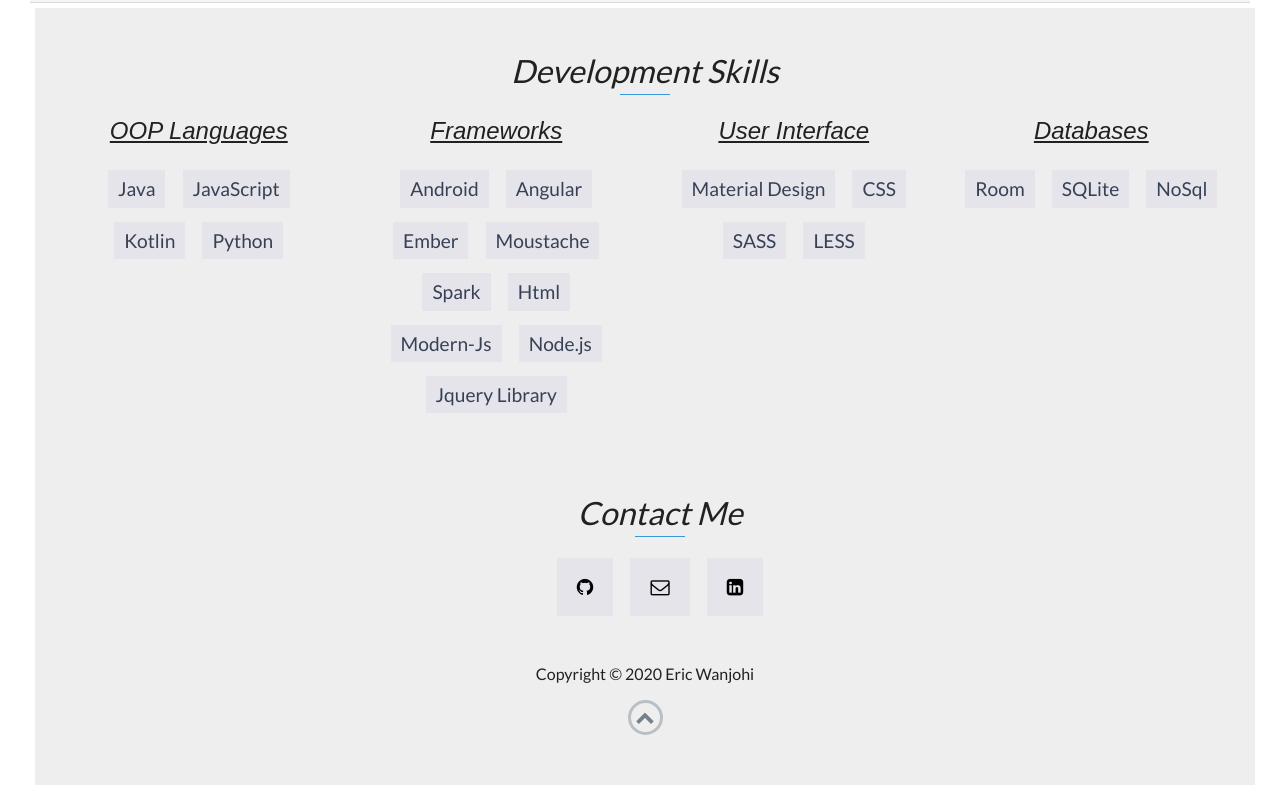
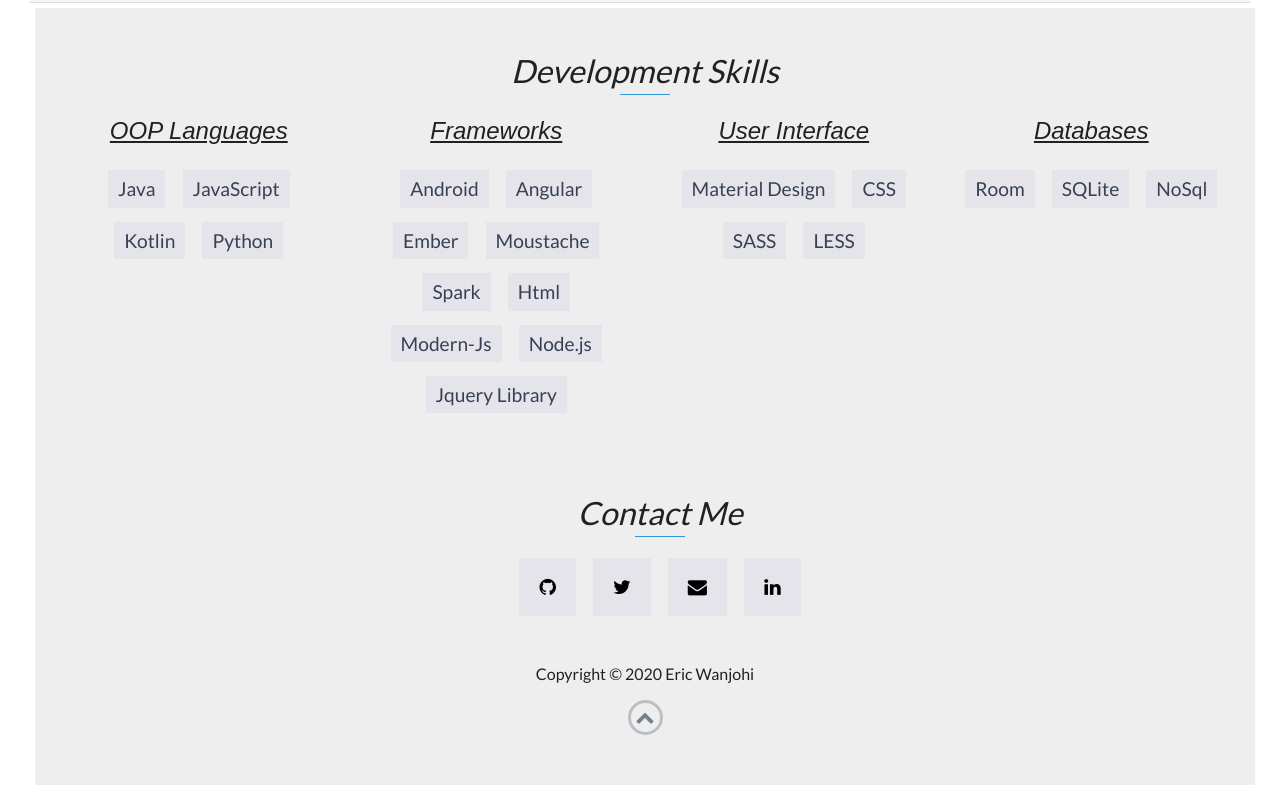
Before and after one commit to EricWanjohi/eric-portfolio, a website: page index.html in a window 1280 px wide. Shown: the part 1561-2361 px from the top of the page. Drawn offline with nearby package versions, Linux system fonts and the light colour scheme.

Commit message:
- Added and Changed twitter path. - Added email-me css block. - Removed caret in gulp  version to try heroku upload

```diff
--- a/css/styles.css
+++ b/css/styles.css
@@ -58,7 +58,7 @@
 #stackOverflowIcon:hover{color: #FFA000}
 #linkedIn:hover{color: #3F51B5}
 #twitterIcon:hover{color: #03A9F4}
-#googlePlusIcon:hover{color: #F44336}
+#email-me:hover{color: tomato}
 #Framework{margin-top:10px;}
 .TodoList-image{background-image: "images/lakeside.jpg";max-height: 350px;max-width: 350px;}
 #about-photo{background:url("../images/me1.jpg");background-size: cover;background-repeat: no-repeat;background-position: center;border-radius: 360px;}
@@ -98,7 +98,7 @@
 .top i{color:#74808a}
 .social{text-align:right}
 .social ul{margin:5px 0 0 0;padding:0}
-.social li{display:inline-block;font-size:1.25em;list-style:none; color: #;}
+.social li{display:inline-block;font-size:1.25em;list-style:none; color: #ffffff;}
 .social a{display:block;color:#000000;padding:10px;}
 .btn-rounded-blue{background: rgba(33,120,180, 0.8); display:inline-block;color:#ffffff;padding:5px 10px; border:1px solid #ffffff;border-radius:0px;transition:.3s ease all; align-self: center;
 margin-bottom: 40px; margin-top: -20px}
--- a/index.html
+++ b/index.html
@@ -170,10 +170,13 @@
                                 <a href="https://www.github.com/EricWanjohi" target="_blank"><i class="fa fa-github" aria-hidden="true" id="githubIcon"></i></a>
                             </li>
                             <li>
-                                <a href="mailto:ericwanjohi.ew@gmail.com?"><i class="fa fa-envelope-o" aria-hidden="true" class="email-me" ></i></a>
+                                <a href="https://www.twitter.com/EricWanjohi" target="_blank"><i class="fa fa-twitter" aria-hidden="true" id="twitterIcon"></i></a>
                             </li>
                             <li>
-                                <a href="https://www.linkedin.com/in/ericwanjohi" target="_blank"><i class="fa fa-linkedin-square" aria-hidden="true" id="linkedIn"></i></a>
+                                <a href="mailto:ericwanjohi.ew@gmail.com?"><i class="fa fa-envelope" aria-hidden="true" class="email-me" id="email-me"></i></a>
+                            </li>
+                            <li>
+                                <a href="https://www.linkedin.com/in/ericwanjohi" target="_blank"><i class="fa fa-linkedin" aria-hidden="true" id="linkedIn"></i></a>
                             </li>
 
                         </ul>
```
Also changed, not shown: package.json (+13 -13 lines).
